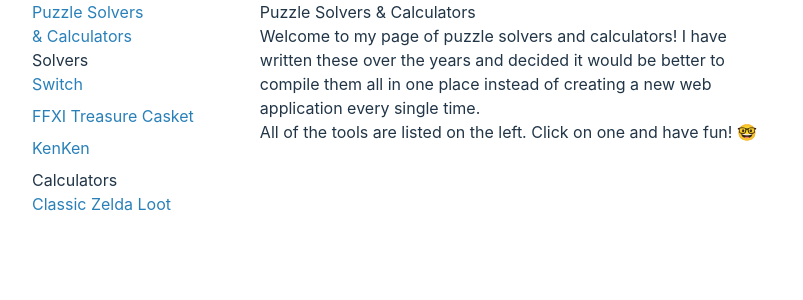
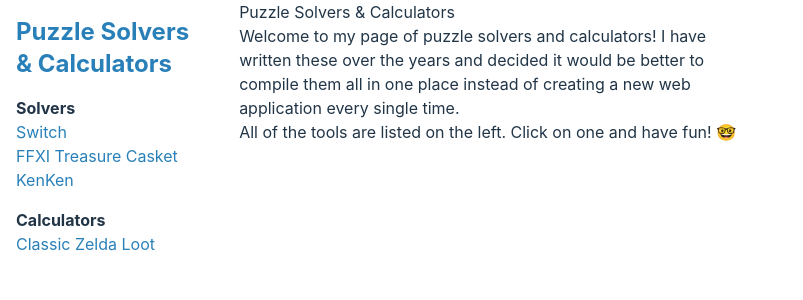
Before and after one commit to forestbelton/puzzles-and-calcs, a React (Vite) app: page /switch in a window 1280 px wide. Shown: the top 300 px of the page, without its empty margins (0-803 px from the left). Built offline with nearby package versions, Linux system fonts and the light colour scheme.

Commit message:
Migrate navigation bar to Tailwind

```diff
--- a/src/App.css
+++ /dev/null
@@ -1,23 +0,0 @@
-.App {
-  display: flex;
-}
-
-.App-nav {
-  padding-left: 2rem;
-}
-
-.App-navlist {
-  list-style-type: none;
-  padding: 0;
-}
-
-.App-navlist li {
-  margin-bottom: 0.5rem;
-}
-
-.App-divider {
-  background-color: white;
-  margin: 0 2rem;
-  width: 2px;
-  height: 100vh;
-}
--- a/src/App.tsx
+++ b/src/App.tsx
@@ -1,6 +1,5 @@
 import { Link, Route, Router, Switch } from "wouter";
 import { useHashLocation } from "wouter/use-hash-location";
-import "./App.css";
 import HomePage from "./pages/HomePage";
 import FFXITreasureCasketPage from "./pages/solver/FFXITreasureCasketPage";
 import SwitchPage from "./pages/solver/SwitchPage";
@@ -11,17 +10,17 @@ import KenKenPage from "./pages/solver/KenKenPage";
 const App = () => {
   return (
     <Router hook={useHashLocation}>
-      <div className="App">
-        <nav className="App-nav">
-          <h2>
+      <div className="flex">
+        <nav className="pl-4">
+          <h2 className="text-2xl font-bold my-4">
             <Link href="/">
               Puzzle Solvers
               <br />
               &amp; Calculators
             </Link>
           </h2>
-          <h3>Solvers</h3>
-          <ul className="App-navlist">
+          <h3 className="font-bold">Solvers</h3>
+          <ul className="mb-4">
             <li>
               <Link href="/switch">Switch</Link>
             </li>
@@ -32,14 +31,14 @@ const App = () => {
               <Link href="/kenken">KenKen</Link>
             </li>
           </ul>
-          <h3>Calculators</h3>
-          <ul className="App-navlist">
+          <h3 className="font-bold">Calculators</h3>
+          <ul>
             <li>
               <Link href="/classic-zelda-loot">Classic Zelda Loot</Link>
             </li>
           </ul>
         </nav>
-        <div className="App-divider"></div>
+        <div className="bg-white mx-6" style={{ width: 2, height: "100vh" }} />
         <Switch>
           <Route path="/switch" component={SwitchPage} />
           <Route
```
